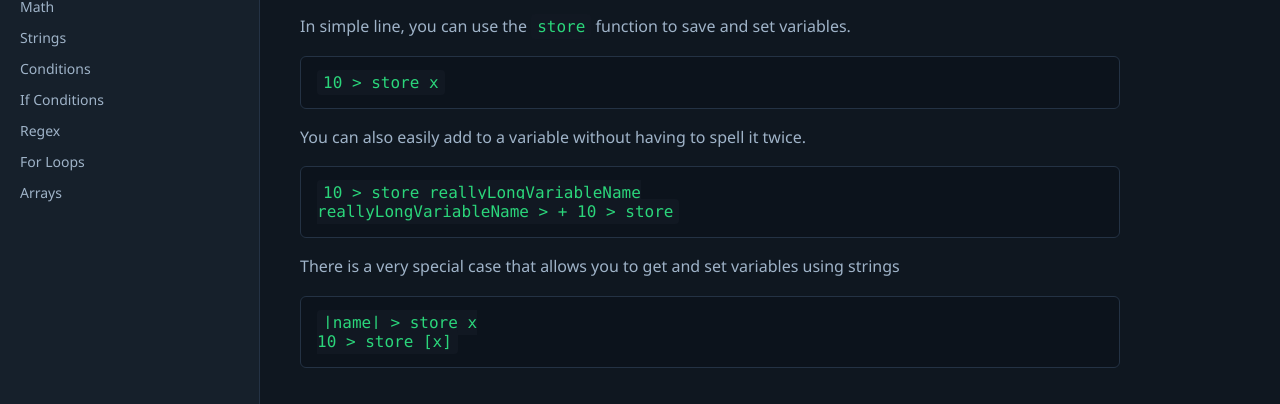
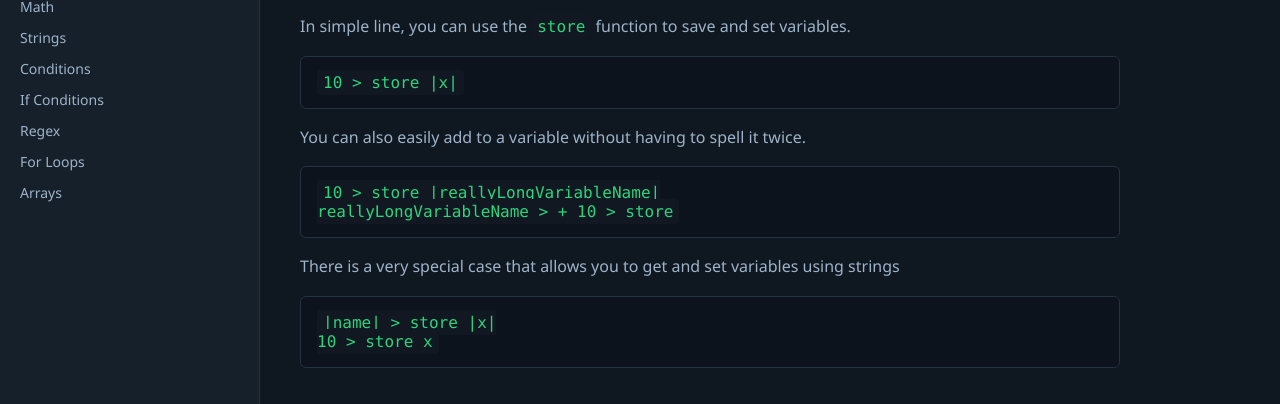
Before and after one commit to ecnryptionStudios/SimpleLine, a plain HTML site: page wiki/variables.html in a window 1280 px wide. Shown: the part 177-581 px from the top of the page. Drawn offline with Linux system fonts and the light colour scheme.

Commit message:
Update variables.html

```diff
--- a/wiki/variables.html
+++ b/wiki/variables.html
@@ -135,21 +135,21 @@ footer {
 In simple line, you can use the <code>store</code> function to save and set variables.
 </p>
 
-<pre><code>10 > store x</code></pre>
+<pre><code>10 > store |x|</code></pre>
 
 <p>
 You can also easily add to a variable without having to spell it twice.
 </p>
 
-<pre><code>10 > store reallyLongVariableName
+<pre><code>10 > store |reallyLongVariableName|
 reallyLongVariableName > + 10 > store</code></pre>
 
 <p>
   There is a very special case that allows you to get and set variables using strings
 </p>
 
-<pre><code>|name| > store x
-10 > store [x]</code></pre>
+<pre><code>|name| > store |x|
+10 > store x</code></pre>
 
 <footer>
 © 2026 ecnryptionStudios. All Rights Reserved.
```
